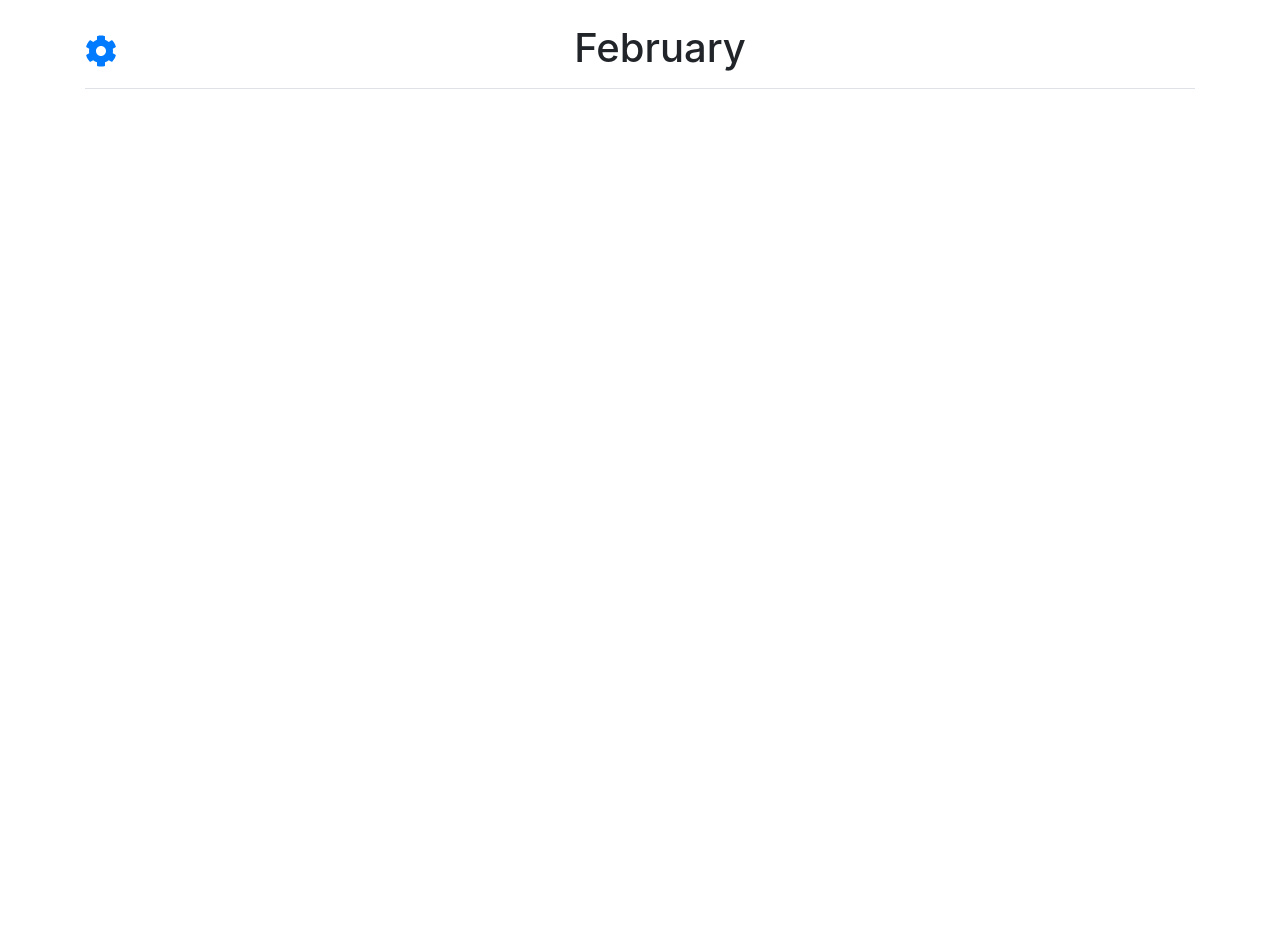
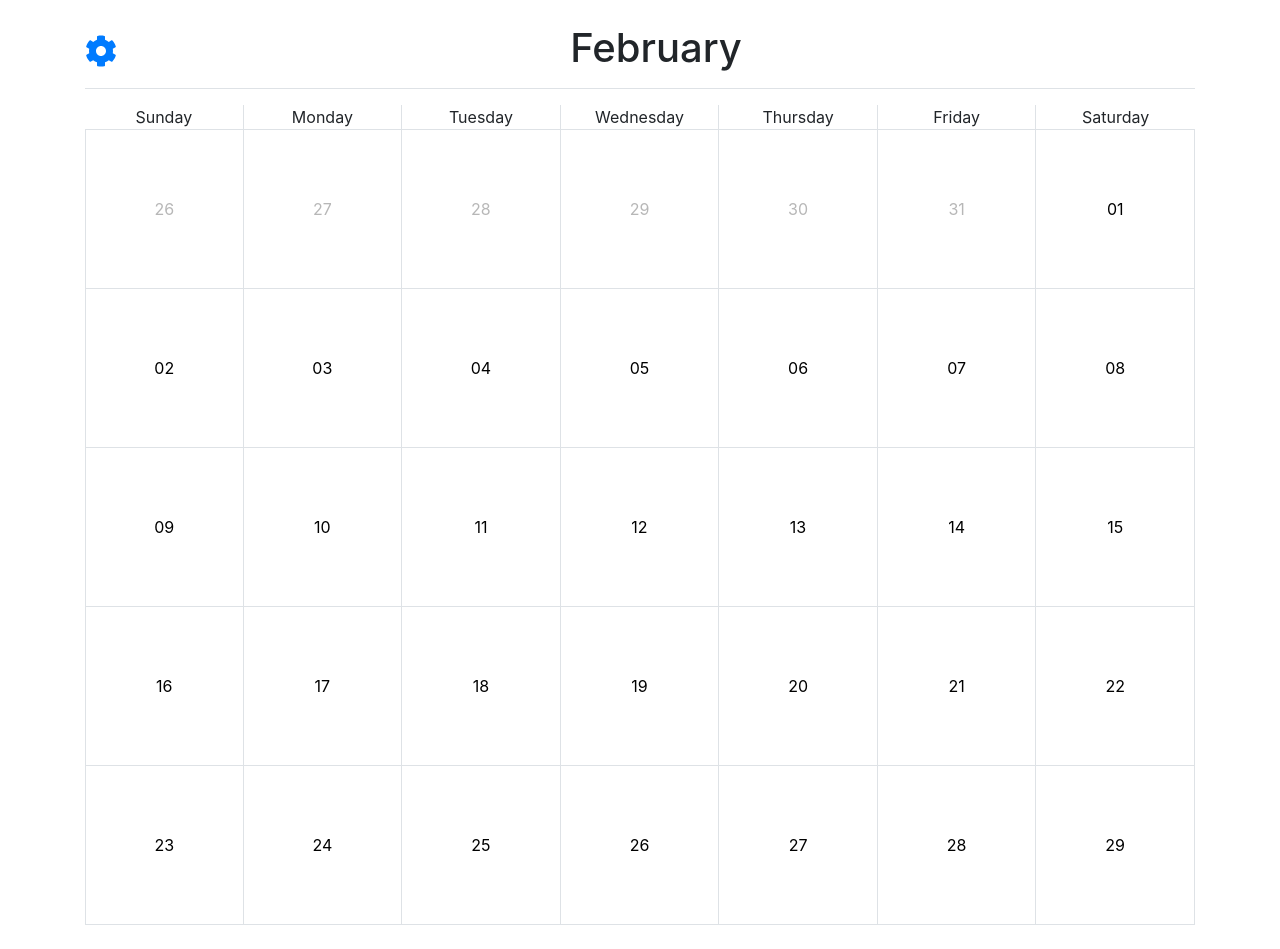
Before and after one commit to herrlegno/SignNotes, a React (Create React App) app: page / in a window 1280 px wide. Before the commit the page ends 800 px from the top, so only its background shows below. Built offline with nearby package versions, Linux system fonts and the light colour scheme.

Commit message:
Adds Calendar component

```diff
--- /dev/null
+++ b/src/components/Calendar/View.tsx
@@ -0,0 +1,75 @@
+import React from 'react';
+import { Container } from 'react-bootstrap';
+import moment from '@app/config/moment';
+import classNames from 'classnames';
+import { DayCell } from '@app/components';
+import { CalendarProps } from './index.d';
+import styles from './styles.module.css';
+
+function obtainWeeksOfMonth(month: number) {
+  const calendarStart = moment()
+    .month(month)
+    .startOf('month')
+    .startOf('week');
+
+  const calendarEnd = moment()
+    .month(month)
+    .endOf('month')
+    .endOf('week');
+
+  const days = [];
+
+  for (let i = calendarStart; i <= calendarEnd; i.add(1, 'd')) {
+    days.push(i.clone());
+  }
+
+  return days;
+}
+
+const Calendar: React.FC<CalendarProps> = ({ month }) => {
+  const daysNames = moment.weekdays(true);
+
+  const days = obtainWeeksOfMonth(month);
+  const weeksCount = days.length / 7;
+
+  return (
+    <Container className='mt-3'>
+      <div className={styles.calendarGrid}>
+        {daysNames.map((day, index) => (
+          <div
+            key={day}
+            className={classNames(
+              styles.day,
+              'border-bottom border-right text-center',
+              {
+                'border-right-0': index === daysNames.length - 1,
+              },
+            )}
+          >
+            {day}
+          </div>
+        ))}
+        {[...Array(weeksCount)].map((_, weekIndex) =>
+          [...Array(7)].map((__, dayIndex) => {
+            const day = days[weekIndex * 7 + dayIndex];
+            return (
+              <div
+                key={day.format('DD-MM-YYYY')}
+                className={classNames(
+                  'border-bottom border-right text-center',
+                  {
+                    'border-left': dayIndex === 0,
+                  },
+                )}
+              >
+                <DayCell day={day} month={month} />
+              </div>
+            );
+          }),
+        )}
+      </div>
+    </Container>
+  );
+};
+
+export default Calendar;
--- /dev/null
+++ b/src/components/Calendar/index.d.ts
@@ -0,0 +1,3 @@
+export interface CalendarProps {
+  month: number;
+}
--- /dev/null
+++ b/src/components/Calendar/index.ts
@@ -0,0 +1,3 @@
+import View from './View'
+
+export default View
--- /dev/null
+++ b/src/components/Calendar/styles.module.css
@@ -0,0 +1,9 @@
+.day {
+  text-transform: capitalize;
+  padding: 0 5px;
+}
+
+.calendarGrid {
+  display: grid;
+  grid-template-columns: repeat(7, 1fr);
+}
--- /dev/null
+++ b/src/components/index.ts
@@ -0,0 +1,2 @@
+export { default as Calendar } from './Calendar';
+export { default as DayCell } from './DayCell';
--- a/src/views/Home/View.tsx
+++ b/src/views/Home/View.tsx
@@ -3,26 +3,28 @@ import { Link } from 'react-router-dom';
 import { Container, Row, Col } from 'react-bootstrap';
 import { FontAwesomeIcon } from '@fortawesome/react-fontawesome';
 import { faCog } from '@fortawesome/free-solid-svg-icons';
-import classNames from 'classnames';
 import moment from '@app/config/moment';
 import styles from './styles.module.css';
+import { Calendar } from '@app/components';
 
 const HomeView: React.FunctionComponent = () => {
-  const month = moment().format('MMMM');
+  const date = moment();
+  const monthName = date.format('MMMM');
   return (
-    <Container className='pt-4'>
+    <Container className='pt-4 pb-4'>
       <Row className='justify-content-md-center'>
         <Col xs>
           <div className='d-flex border-bottom pb-2 align-items-center justify-content-between'>
             <Link to='/options'>
               <FontAwesomeIcon icon={faCog} size='2x' />
             </Link>
-            <h1 className={classNames('ml-2', styles.header)}>
-              {month}
-            </h1>
+            <h1 className={styles.header}>{monthName}</h1>
             <div />
           </div>
         </Col>
+      </Row>
+      <Row>
+        <Calendar month={date.month()} />
       </Row>
     </Container>
   );
```
